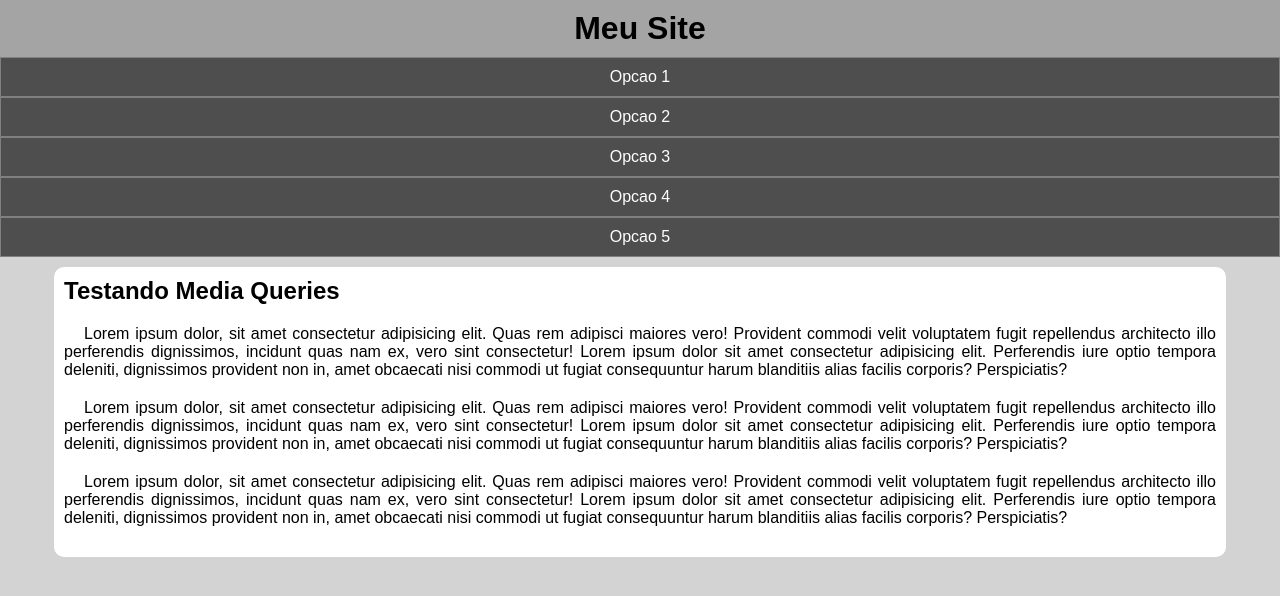
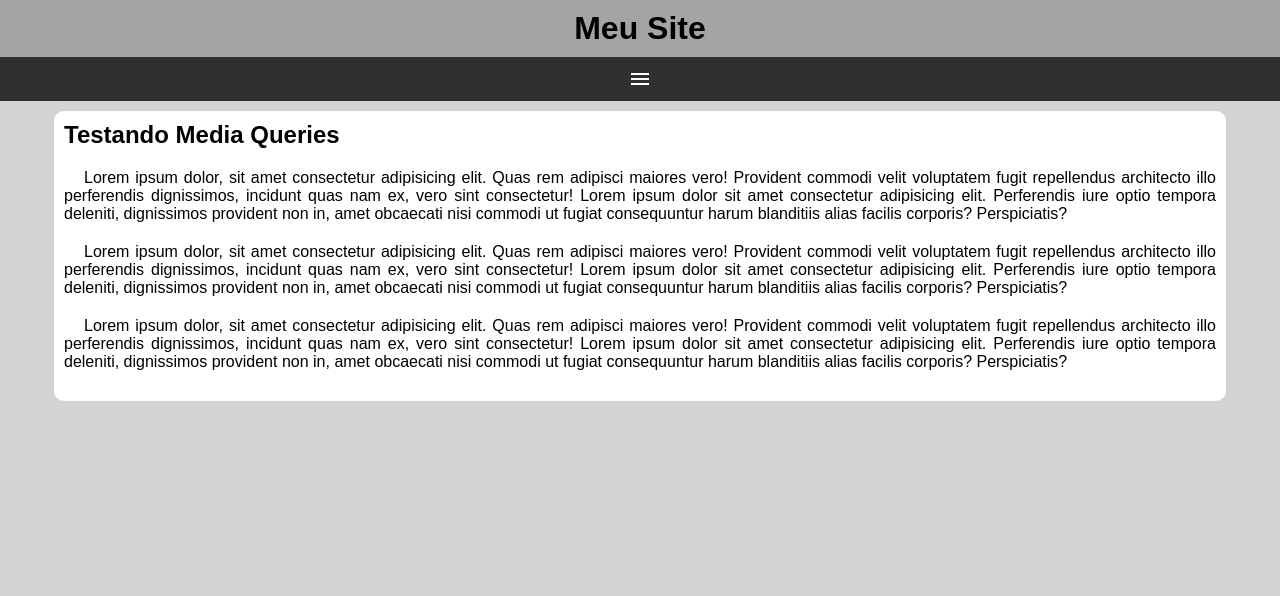
Before and after one commit to VelosoCassuate/HTML-CSS, a plain HTML site: page exe026/mq005/index.html in a window 1280 px wide. Drawn offline with Linux system fonts and the light colour scheme.

Commit message:
fiz o botao de menu com javascript

```diff
--- a/exe026/mq005/estilos/style.css
+++ b/exe026/mq005/estilos/style.css
@@ -17,9 +17,21 @@ header > h1 {
     padding: 10px;
     text-align: center;
 }
+#burguer{
+    background-color: rgb(48, 48, 48);
+    display: block;
+    text-align: center;
+    padding: 10px;
+    color:white;
+    cursor: pointer;
+}
+#burguer:hover{
+    background-color: white;
+    color: black;
+}
 
 menu{
-    display: block;
+    display: none;
 }
 
 menu > ul {
--- a/exe026/mq005/index.html
+++ b/exe026/mq005/index.html
@@ -5,13 +5,15 @@
     <meta charset="UTF-8">
     <meta name="viewport" content="width=device-width, initial-scale=1.0">
     <title>Media Queries</title>
+    <link href="https://fonts.googleapis.com/icon?family=Material+Icons" rel="stylesheet">
     <link rel="stylesheet" href="estilos/style.css">
 </head>
 
 <body>
     <header>
         <h1>Meu Site</h1>
-        <menu>
+        <span class="material-icons" id="burguer" onclick="clickMenu()">menu</span>
+        <menu id="itens">
             <ul>
                 <li><a href="#">Opcao 1</a>
                 <li> <a href="#">Opcao 2</a>
@@ -41,6 +43,16 @@
                 harum blanditiis alias facilis corporis? Perspiciatis?</p>
         </article>
     </main>
+    <script>
+        function clickMenu() {
+            if (itens.style.display == 'block') {
+                itens.style.display = 'none'
+            } else {
+                itens.style.display = "block"
+            }
+
+        }
+    </script>
 </body>
 
 </html>
```
Lines whose indentation alone changed are shown as unchanged.
